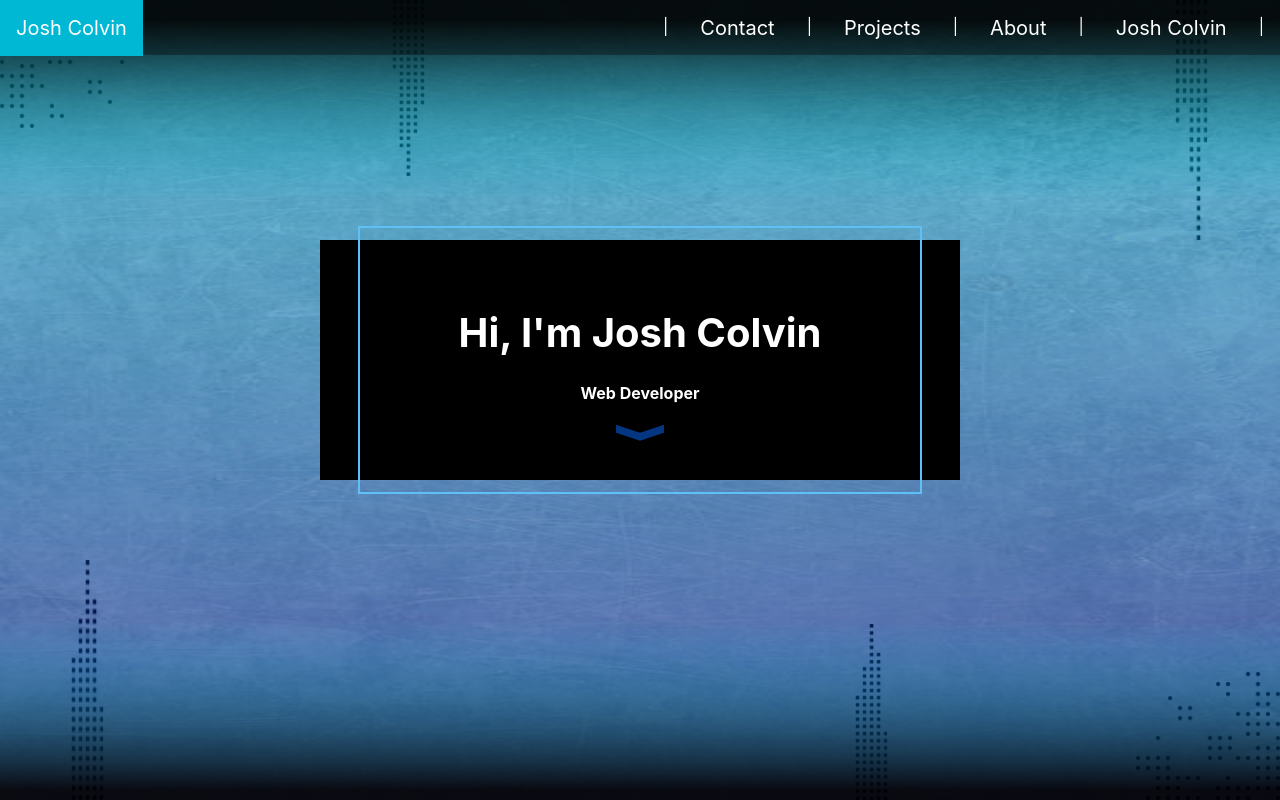
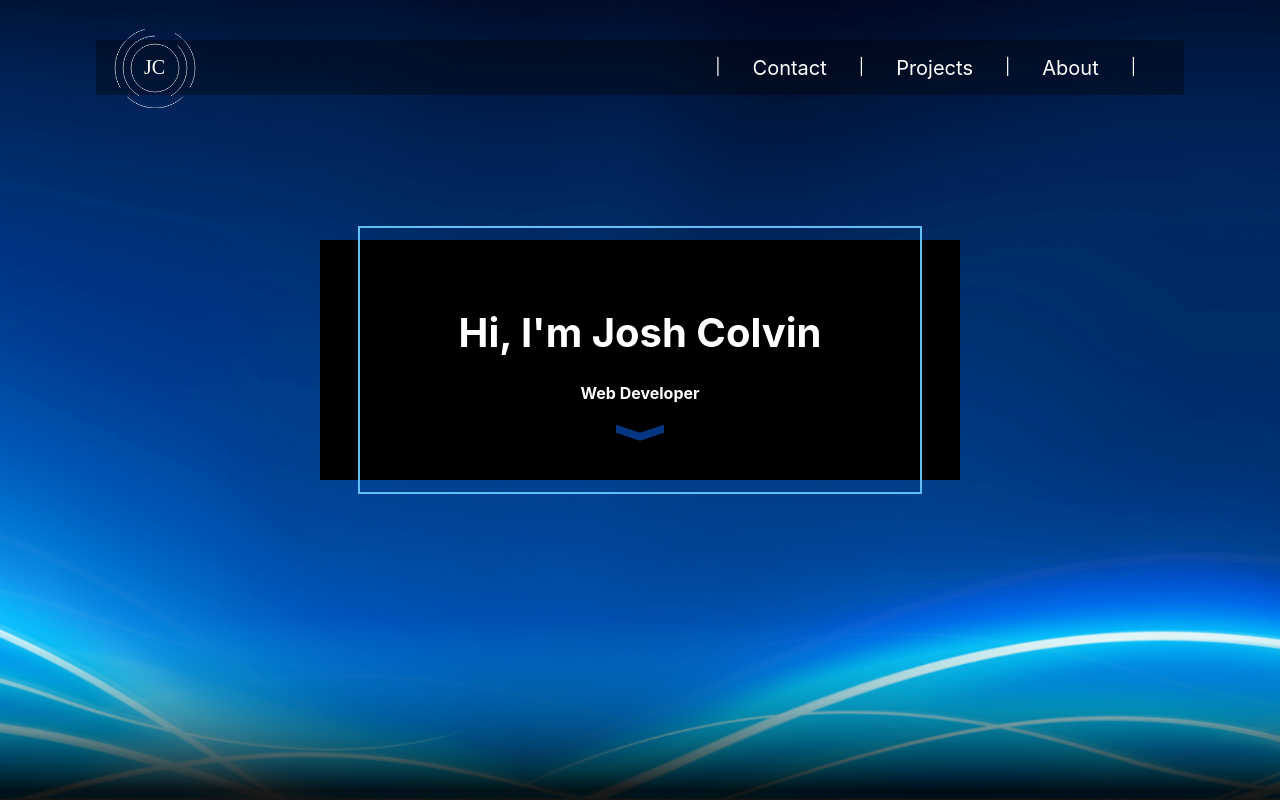
Before and after one commit to Cicada1105/Portfolio-old, a React (Create React App) app in the folder my-app/: page / in a window 1280 px wide. Built offline with nearby package versions, Linux system fonts and the light colour scheme; the HTML template or start-up script is replaced by a standard one.

Commit message:
Scrapped home page idea

```diff
--- a/my-app/src/Components/bg/bg_image/index.css
+++ b/my-app/src/Components/bg/bg_image/index.css
@@ -1,6 +1,5 @@
 #bgImg {
-  	filter:saturate(100%) opacity(50%);
-	position:fixed;
+  	position: fixed;
   	z-index:0;
   	width:100%;
   	height:100%;
--- a/my-app/src/Components/bg/bg_image/index.jsx
+++ b/my-app/src/Components/bg/bg_image/index.jsx
@@ -1,5 +1,5 @@
 import React from 'react';
-import image from './bg.jpg';
+import image from './imgs/light_trails.png';
 import './index.css';
 
 class BackgroundImage extends React.Component {
--- a/my-app/src/Components/bg/black_fade/index.jsx
+++ b/my-app/src/Components/bg/black_fade/index.jsx
@@ -5,7 +5,7 @@ class BlackFade extends React.Component {
 	render() {
 		return (
       <React.Fragment>
-        <TopFade />
+        {/*<TopFade />*/}
         <BottomFade />
       </React.Fragment>
 		);
--- a/my-app/src/Components/bg/index.jsx
+++ b/my-app/src/Components/bg/index.jsx
@@ -1,8 +1,6 @@
 import React from 'react';
 import { BackgroundImage } from './bg_image/index.jsx';
 import { BlackFade } from './black_fade/index.jsx';
-import { Canvas } from './canvas/index.jsx';
-import { Dots } from './dots/index.jsx';
 
 import './index.css';
 
@@ -12,8 +10,6 @@ class Background extends React.Component {
 			<div className="bgFragment">
 				<BackgroundImage />
 				<BlackFade />
-				<Canvas />
-				<Dots />
 			</div>
 		)
 	}
--- a/my-app/src/Components/pgs/home/index.jsx
+++ b/my-app/src/Components/pgs/home/index.jsx
@@ -1,7 +1,7 @@
-import React, { useState, useEffect } from 'react';
+import React, { useState, useEffect, useRef } from 'react';
 
 // Styles
-import style from './index.module.css';
+import styles from './index.module.css';
 
 const Home = () => {
 	return (
@@ -12,32 +12,47 @@ const Home = () => {
 }
 
 class IntroCard extends React.Component {
+	constructor() {
+		super();
+
+		this.myRef = React.createRef();
+	}
+	handleArrowClick = (clicked) => {
+		console.log("Arrow Click");
+	}
 	render() {
 		return(
-			<div className={ style.blackCard }>
-				<div className={ style.blueBorder }>
+			<div className={ styles.blackCard } ref={this.myRef}>
+				<div className={ styles.blueBorder }>
 					<h1>
 						Hi, I'm Josh Colvin
 					</h1>
 					<h4>
 						Web Developer
 					</h4>
-					<Arrow />
+					<Arrow handleClick={ this.handleArrowClick } />
 				</div>
 			</div>
 		);
 	}
 }
 
-const Arrow = () => {
+const Arrow = (props) => {
 	const [clicked, setClick] = useState(false);
 
+	let initialLoad = useRef(true);
+
 	useEffect(() => {
-		console.log(`Clicked? ${clicked}`);
+		if (initialLoad.current) {
+			initialLoad.current = false;
+			return;
+		}
+		else
+			props.handleClick(clicked);
 	});
 
 	return (
-		<div className={ style.arrow } onClick={() => setClick(!clicked)}>
+		<div className={ styles.arrow } onClick={() => setClick(!clicked)}>
 		</div>
 	);
 }
--- a/my-app/src/Components/pgs/index.css
+++ b/my-app/src/Components/pgs/index.css
@@ -2,43 +2,9 @@
 	background-color:black;
 	filter:opacity(0.35);
 	position:fixed;
-	width:100%;
+	width:85%;
 	height:3.45rem;
-	top:0;
+	top:2.5rem;
+	left:7.5%;
 	z-index:1;
 }
-ul {
-	position:fixed;
-	padding:0;
-	margin:0;
-	width:100%;
-	height:3.45rem;
-	top:0;
-	z-index:2;
-}
-li {
-	position:relative;
-	display:inline;
-	color:white;
-	padding:1rem;
-	float:right;
-}
-li.divider {
-	padding:1rem 0rem;
-	margin:0rem 1rem;
-}
-li.divider:hover {
-	background-color:initial;
-	cursor:default;
-}
-li:hover {
-	background-color:#00b8d4;
-}
-li:first-child {
-	float:left;
-}
-li > a {
-	text-decoration:none;
-	color:white;
-	font-size:1.25rem;
-}
--- a/my-app/src/Components/pgs/index.jsx
+++ b/my-app/src/Components/pgs/index.jsx
@@ -1,5 +1,8 @@
 import React from 'react';
-import { BrowserRouter as Router, Link, Redirect } from 'react-router-dom';
+import { BrowserRouter as Router } from 'react-router-dom';
+
+// Navigation bar
+import Navigation from './navigation/navigation.jsx';
 
 // Routers
 import AboutRouter from './about/router.jsx';
@@ -9,55 +12,6 @@ import ProjectRouter from './projects/router.jsx';
 
 import './index.css';
 
-class Navigation extends React.Component {
-	constructor(props) {
-		super(props);
-		this.state = {
-			links: [
-				{
-					name:"Josh Colvin",
-					path:"/"
-				},
-				{
-					name:"About",
-					path:"/About"
-				},
-				{
-					name:"Projects",
-					path:"/Projects"
-				},
-				{
-					name:"Contact",
-					path:"/Contact"
-				}
-			]
-		}
-	}
-	handleClick = (e) => {
-		let path = e.target.nodeName === "LI" && e.target.firstElementChild.pathname;
-		window.location.pathname = path;
-	}
-	render() {
-		return(
-			<ul>
-				<li onClick={this.handleClick}>
-					<Link to="/">Josh Colvin</Link>
-				</li>
-				<li className="divider">|</li>
-				{
-					this.state.links.map((link,i) =>
-						<React.Fragment key={i}>
-							<li onClick={this.handleClick} key={link.name}>
-								<Link to={link.path} onClick={(e) => e.stopPropagation()}>{link.name}</Link>
-							</li>
-							<li className="divider" key={i}>|</li>
-						</React.Fragment>
-					)
-				}
-			</ul>
-		);
-	}
-}
 class Page extends React.Component {
 	render() {
 		return (
--- a/my-app/src/Components/pgs/navigation/index.css
+++ b/my-app/src/Components/pgs/navigation/index.css
@@ -50,6 +50,6 @@ li > #broken_circle {
 	left:-3.3rem;
 	z-index:-1;
 }
-li > #broke_circle:hover {
+li > #broken_circle:hover {
 	cursor:default;
 }
--- a/my-app/src/Components/pgs/navigation/navigation.jsx
+++ b/my-app/src/Components/pgs/navigation/navigation.jsx
@@ -12,10 +12,6 @@ class Navigation extends React.Component {
 		super(props);
 		this.state = {
 			links: [
-				{
-					name:"Josh Colvin",
-					path:"/"
-				},
 				{
 					name:"About",
 					path:"/About"
--- a/my-app/src/index.css
+++ b/my-app/src/index.css
@@ -1,4 +1,5 @@
 html,body {
+  background-color:black;
   height:100%;
   width:100%;
 }
```
Also changed, not shown: my-app/src/Components/bg/bg_image/imgs/light_trails.png (added), my-app/src/Components/pgs/imgs/broken_circle.png (added).
